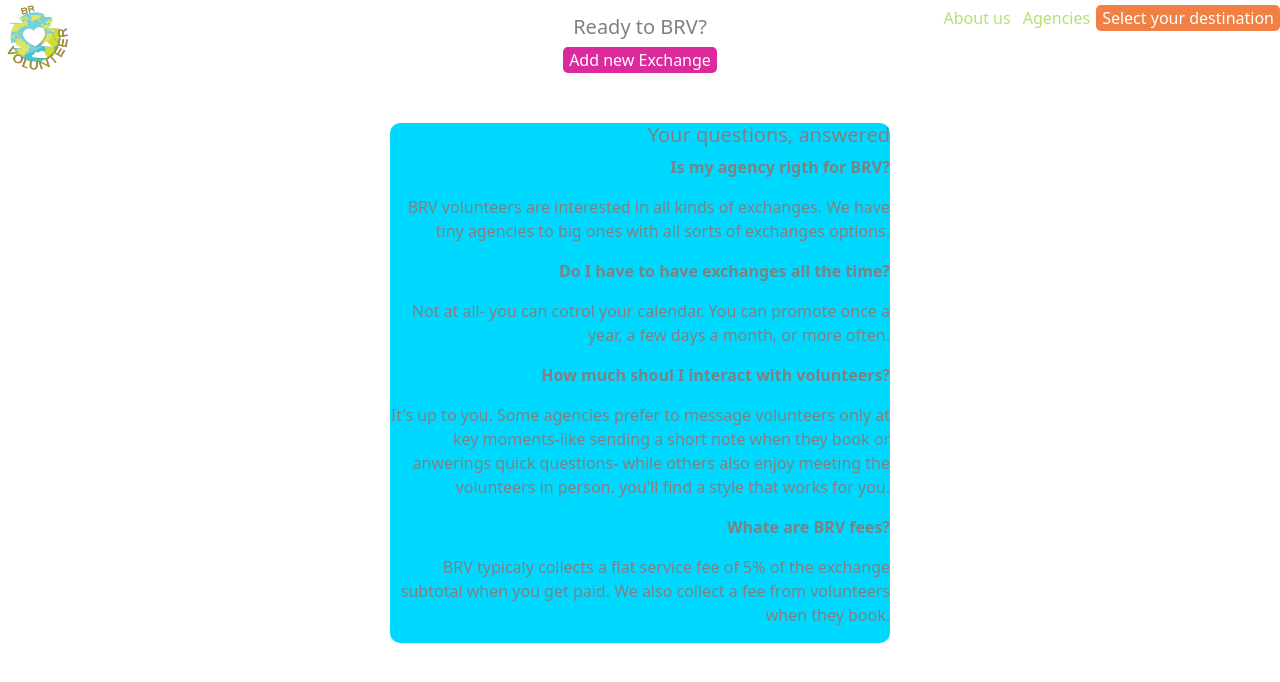
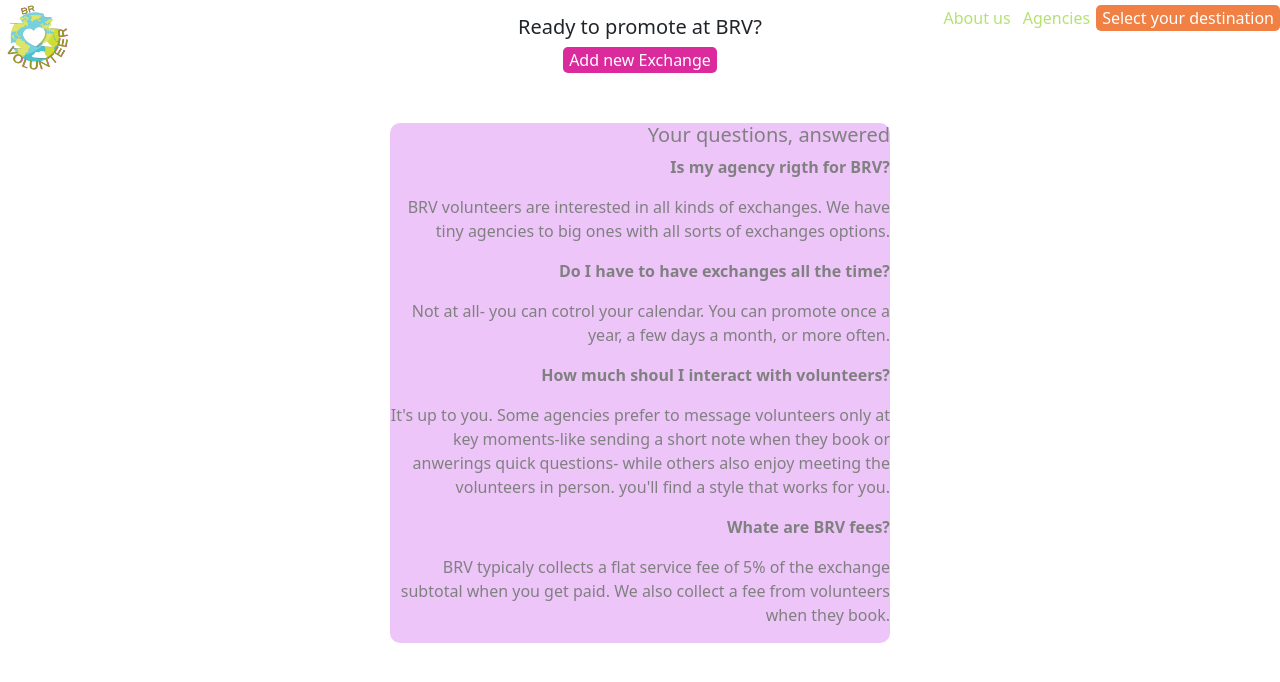
Before and after one commit to costabeatriz/br-projeto, a React (Create React App) app: page /agencies in a window 1280 px wide. Shown: the top 682 px of the page. Built offline with nearby package versions, Linux system fonts and the light colour scheme.

Commit message:
atualizacao agencypage

```diff
--- a/src/Components/ExchangeBox.css
+++ b/src/Components/ExchangeBox.css
@@ -11,6 +11,7 @@
 .card button{
     padding: 5px;
     background-color: rgb(181, 226, 114);
+    border-color: none;
     color: white;
     font-size: 8px;
     margin-left: 5px;
--- a/src/Components/ExchangeBox.js
+++ b/src/Components/ExchangeBox.js
@@ -5,10 +5,9 @@ import { useState, useEffect} from 'react'
 import axios from 'axios'
 
 
-const ExchangeBox = ({exchange}) => {
+const ExchangeBox = ({exchange, refreshExchange, setRefreshExchange}) => {
 
     const [toExchange, setToExchange] = useState([])
-    const [refreshExchange, setRefreshExchange] = useState(false)
 
     useEffect(() => {
         axios.get(`${process.env.REACT_APP_API_URL}/br-projeto`)
@@ -16,16 +15,15 @@ const ExchangeBox = ({exchange}) => {
             setToExchange(response.data)
         })
         .catch(err => console.log(err))
-    },[refreshExchange])
+    },[])
 
     const deleteExchange = exchangeId => {
-        axios.delete(`${process.env.REACT_APP_API_URL}/br-projeto`.exchangeId)
+        axios.delete(`${process.env.REACT_APP_API_URL}/br-projeto/${exchangeId}`)
             .then(response => {
                 setRefreshExchange(!refreshExchange)
             })
             .catch(err => console.log(err))
         }
-
     return (
         <div className="col Lodging mb-4">
             <div className="card">
@@ -37,7 +35,7 @@ const ExchangeBox = ({exchange}) => {
                     <p className="card-text"> CITY: {exchange.city }</p>
                     <p className="card-text"> ACTION: {exchange.action }</p>
                     <p className="card-text"> FROM: {exchange.price} USD</p>
-                    <button className="btn btn-danger" onClick={() => deleteExchange(exchange._id)}>Delete</button>
+                    <button className="btn btn-danger" onClick={() => deleteExchange(exchange._id)}>DELETE</button>
                     <button>EDIT</button>
                     <button className="details-btn">DETAILS</button>
                 </div>
--- a/src/Components/Header.css
+++ b/src/Components/Header.css
@@ -4,7 +4,7 @@
     overflow: hidden;
     width: 100%;
     position: fixed;
-    height: 80vh;
+
     top: 0;
     z-index: 3;
 }
@@ -22,7 +22,6 @@
     display: flex;
     justify-content: end;
     width: 100%;
-    margin-bottom: 60vh;
 }
 h2{
 
--- a/src/Pages/AgencyPage.css
+++ b/src/Pages/AgencyPage.css
@@ -6,7 +6,15 @@ h5{
     margin-left: 0;
     margin-top: 50px;
     width: 500px;
-    background-color: rgb(0, 217, 255);
+    background-color: rgba(219, 137, 242, 0.486);
     border-radius: 10px;
     text-align: right;
+    color: gray;
 }
+
+.addExchange-btn{
+    background-color:rgb(218, 42, 156) ;
+    border-radius: 5px;
+    align-content: flex-end;
+    color: white;
+}
--- a/src/Pages/AgencyPage.js
+++ b/src/Pages/AgencyPage.js
@@ -5,8 +5,10 @@ const Agencies = () => {
     return (
     <div>
     <div className='content'>
-    <h5>Ready to BRV?</h5>
-    <Link to='/'><button className='addExchange-btn'>Add new Exchange</button></Link>
+    <h5>Ready to promote at BRV?</h5>
+    <Link to='/addnewexchange'>
+    <button type='button' className='addExchange-btn'>Add new Exchange</button>
+    </Link>
     <div className='questionsBox'>
     <h5>Your questions, answered</h5>
     <p><b>Is my agency rigth for BRV?</b></p>
@@ -20,9 +22,13 @@ const Agencies = () => {
     </div>
     </div>
 </div>
-
-
     )
 }
 
 export default Agencies
+
+/*<Link to='/addnewexchange'>Add
+    </Link>
+    <Link to='/addnewexchange'>
+    <button type='button' onClick={ () => {console.log('entrei')}} className='addExchange-btn'>Add new Exchange</button>
+    </Link>*/
--- a/src/Pages/ExchangePage.css
+++ b/src/Pages/ExchangePage.css
@@ -1,10 +1,5 @@
-.addExchange-btn{
-    background-color:rgb(218, 42, 156) ;
-    border-radius: 5px;
-    align-content: flex-end;
-    color: white;
-}
+
 
 h4{
-    margin-top: 50px;
+    padding-top: 50px;
 }
--- a/src/Pages/ExchangePage.js
+++ b/src/Pages/ExchangePage.js
@@ -8,6 +8,7 @@ import CSS from './ExchangePage.css'
 const ExchangePage = () => {
 
     const [exchange, setExchange] = useState([])
+    const [refreshExchange, setRefreshExchange] = useState(false)
 
     useEffect(() => {
         axios.get(`https://ironrest.cyclic.app/br-projeto`)
@@ -15,7 +16,7 @@ const ExchangePage = () => {
                 setExchange(response.data)
             })
             .catch(err => console.log(err))
-    }, [])
+    }, [refreshExchange])
 
     return (
         <div>
@@ -25,7 +26,7 @@ const ExchangePage = () => {
         <>
         {
             exchange.map(exchange => {
-                return <ExchangeBox key={exchange._id} exchange={exchange} />
+                return <ExchangeBox refreshExchange={refreshExchange} setRefreshExchange={setRefreshExchange} key={exchange._id} exchange={exchange} />
             })
         }
     </>
--- a/src/Pages/HomePage.css
+++ b/src/Pages/HomePage.css
@@ -1,3 +1,4 @@
+
 video{
     width: 100vw;
     height: 70vh;
@@ -6,16 +7,19 @@ video{
     left: 0;
 }
 
-.content{
+.contentHP{
     display: flex;
     flex-direction: column;
+    align-items: center;
     overflow: hidden;
-    width: 100%;
+    width: 700px;
     z-index: 3;
     color: grey;
+    background-color: blueviolet;
 }
 
 h4{
+    padding-top: 0;
     color:rgb(181, 226, 114);
 }
 
--- a/src/Pages/HomePage.js
+++ b/src/Pages/HomePage.js
@@ -10,10 +10,10 @@ import Quality from '../Images/qualityChecked.svg'
 const HomePage = () => {
     return (
         <div>
-        <video id="video" autoplay="" loop="" preload="" muted="" playsinline="" >
+        <video id="video" autoPlay="" loop="" preload="" muted="" playsInline="" >
         <source type="video/mp4" src="https://www.volunteerworld.com/static/banner.mp4"/>
         </video>
-        <div className='content'>
+        <div className='contentHP'>
         <div>
         <h4>Your benefits</h4>
         <p>What makes us different</p>
```
Also changed, not shown: 1 other file (tests, documents, lock files or other folders).
